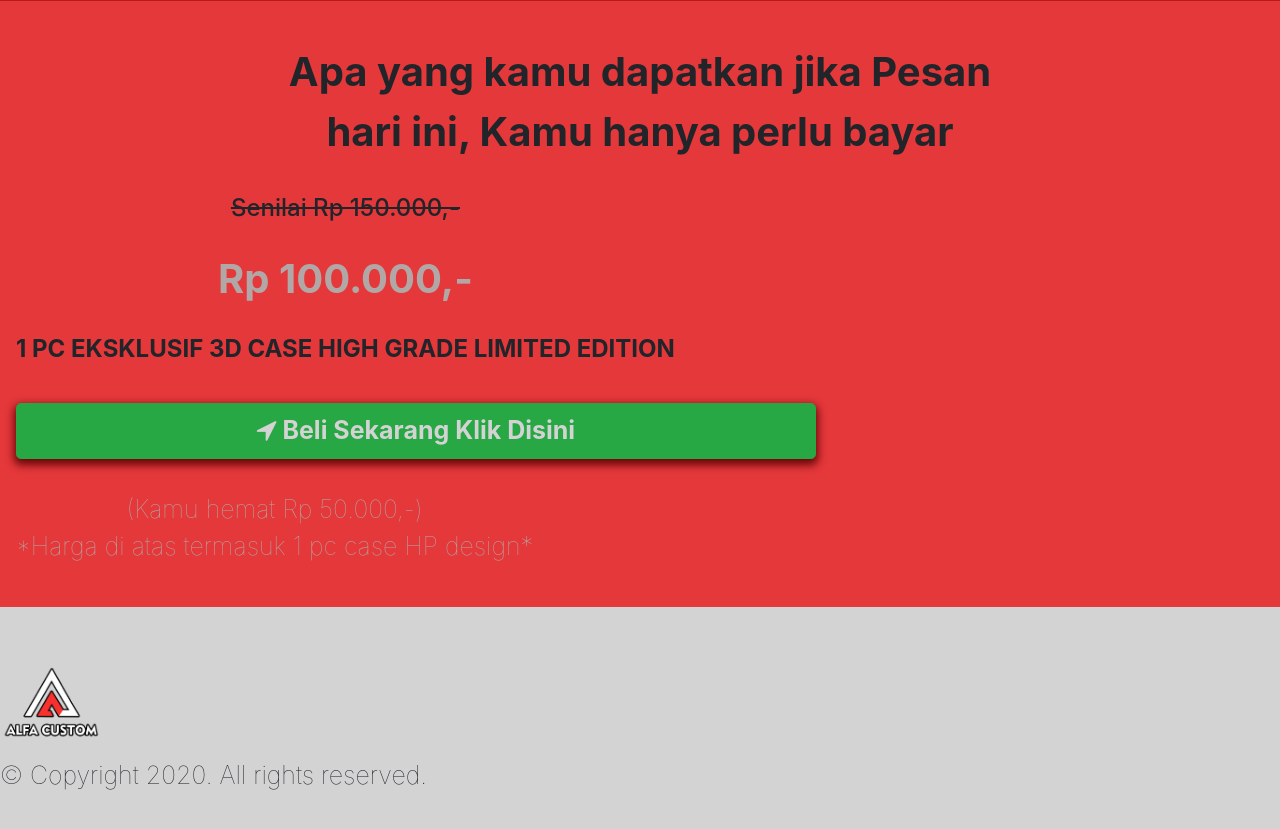
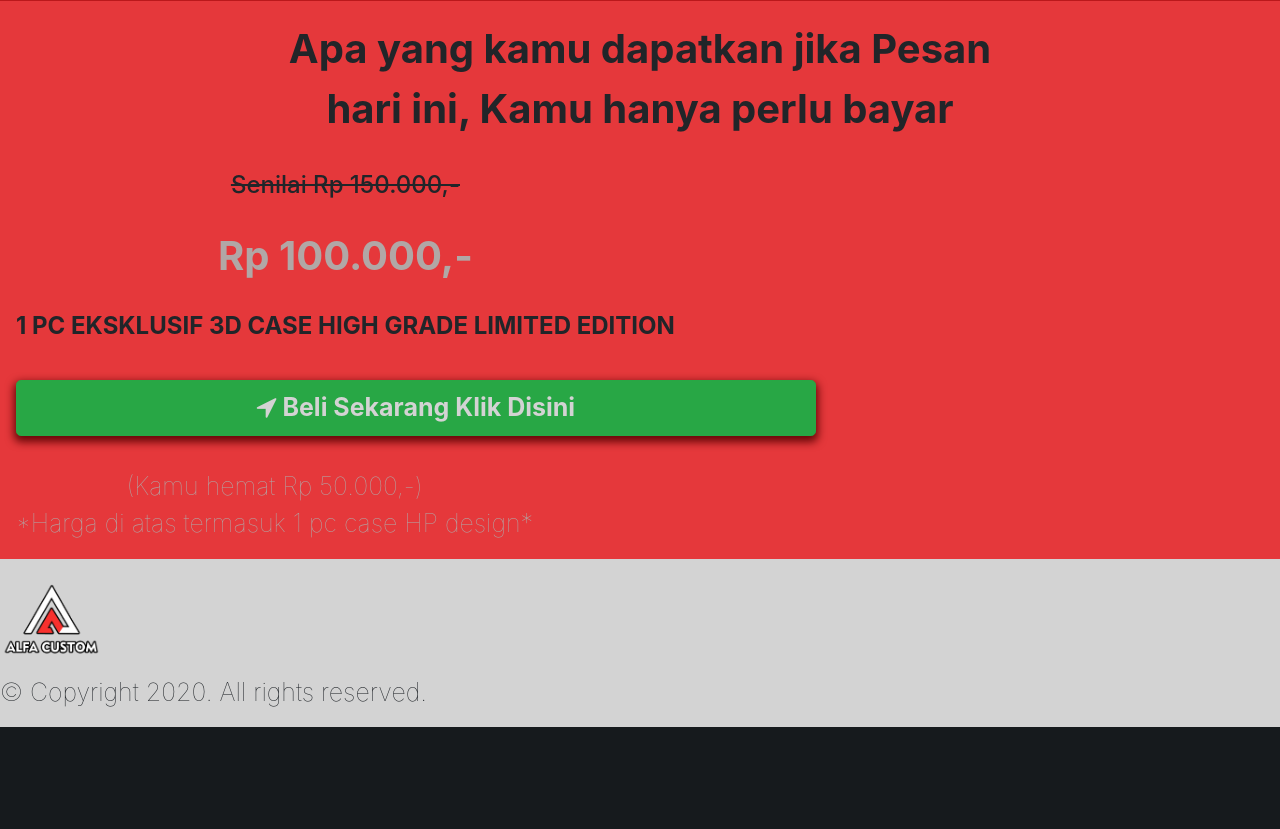
Before and after one commit to Rizzdd/Rizzdd.github.io, a plain HTML site: page index.html in a window 1280 px wide. Shown: the part 10216-11045 px from the top of the page. After the commit the page ends 10943 px from the top, so only its background shows below. Drawn offline with nearby package versions, Linux system fonts and the light colour scheme.

Commit message:
Update index.html

```diff
--- a/index.html
+++ b/index.html
@@ -457,7 +457,7 @@
 
     <!-- paying case -->
     <section>
-        <div class="container-fluid bg-imperial-red" style="padding-top:25px; padding-bottom:25px;">
+        <div class="container-fluid bg-imperial-red" style="padding-top:2px;">
             <div class="row">
                 <div class="p-3 d-flex align-items-center justify-content-center flex-column mx-auto pann">
                     <span class="judul font-weigth-light text-center">Apa yang kamu dapatkan jika Pesan hari ini, Kamu hanya perlu bayar</span>
@@ -490,7 +490,7 @@
 
     <!-- footer -->
     <footer>
-        <div class="container-fluid bg-light-gray" style="padding-top:50px; padding-bottom:25px;">
+        <div class="container-fluid bg-light-gray" style="padding-top:15px;">
             <div class="row">
                 <div class="d-flex align-items-center justify-content-center flex-column">
                     <img class="text-center img-fluid img-icon mx-auto d-block" src="./images/logo.png" alt="">
```
